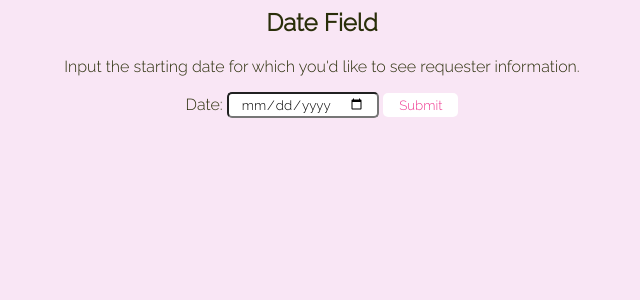
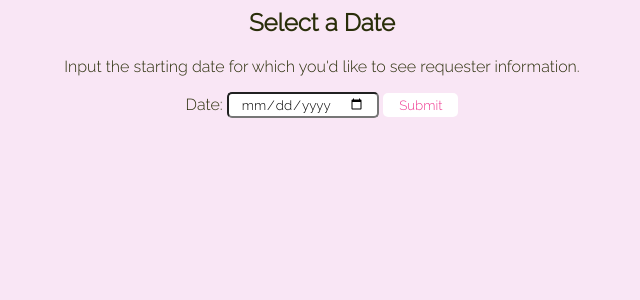
Before and after one commit to vishady721/flask-by-example, a Flask app: page / in a window 1280 px wide. Shown: the top 300 px of the page, without its empty margins (318-958 px from the left). Run offline with Flask 2, Linux system fonts and the light colour scheme; a user stored in the database is signed in.

Commit message:
stylistic updates

```diff
--- a/templates/dateChooser.html
+++ b/templates/dateChooser.html
@@ -24,7 +24,7 @@
     <body>
 
 <div class = "content">
-<h2>Date Field</h2>
+<h2>Select a Date</h2>
 <p>Input the starting date for which you'd like to see requester information.</p>
 <div class = "form">
 <form method = "POST">
```
